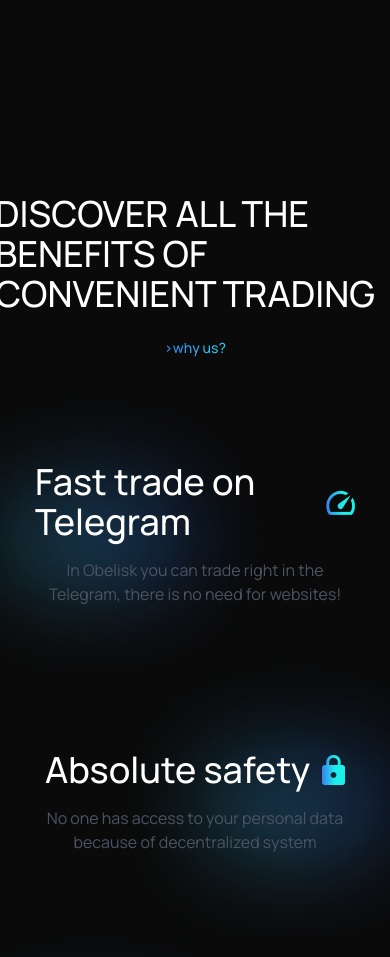
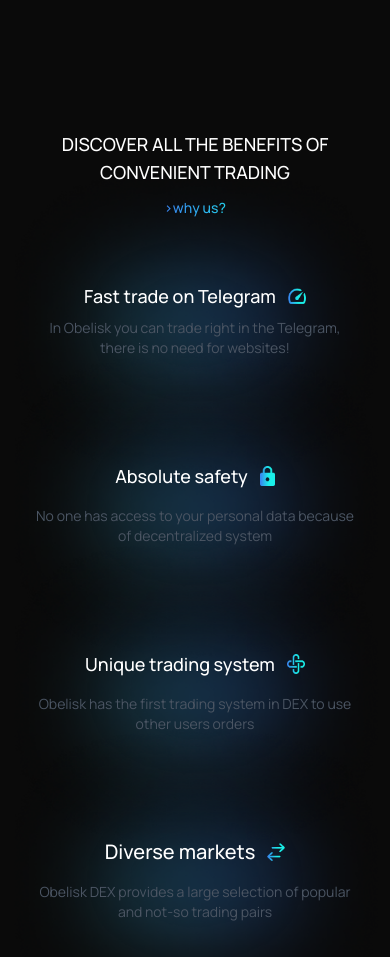
Before and after one commit to mnogodumalon/obelisk, a React (Vite) app: page / in a window 390 px wide. Shown: the part 1040-1997 px from the top of the page. Built offline with nearby package versions, Linux system fonts and the light colour scheme.

Commit message:
benefits mobile

```diff
--- a/src/components/BackgroundGlow.jsx
+++ b/src/components/BackgroundGlow.jsx
@@ -28,8 +28,8 @@
       src={ArgumentBg}
       className={
         props.direction
-          ? "absolute top-1/2 left-3/4 transform -translate-x-1/2 -translate-y-1/2 -z-10"
-          : "absolute top-1/2 left-1/4 transform -translate-x-1/2 -translate-y-1/2 -z-10"
+          ? "absolute top-1/2 left-3/4 transform -translate-x-1/2 -translate-y-1/2 -z-10 hidden md:block"
+          : "absolute top-1/2 left-1/4 transform -translate-x-1/2 -translate-y-1/2 -z-10 hidden md:block"
       }
       alt=""
     />
--- a/src/components/Benefits.jsx
+++ b/src/components/Benefits.jsx
@@ -6,71 +6,100 @@
 import ArgumentBg from "../assets/ArgumentBg.png";
 import GradientText from "./GradientText";
 import BackgroundGlow from "./BackgroundGlow";
+import ArgumentBGMobile from "../assets/ArgumentBgMobile.png";
 
 function Benefits() {
   return (
-    <div id="benefits" className="max-w-5xl pt-32">
-      <div className="flex items-center flex-col gap-6 mt-32">
-        <h2 className="font-medium text-4xl">
+    <div id="benefits" className="max-w-5xl md:pt-32 pt-16">
+      <div className="flex items-center flex-col md:gap-6 gap-3 mt-32">
+        <h2 className="font-medium text-lg w-[320px] md:w-max text-center md:text-4xl">
           DISCOVER ALL THE BENEFITS OF CONVENIENT TRADING
         </h2>
 
         <GradientText text="why us?" />
       </div>
-      <div className="flex flex-col items-start gap-3 mt-16 relative flex-wrap">
-        <div className=" flex flex-col gap-4 justify-center items-center p-10 rounded-lg">
+      <div className="flex flex-col items-start gap-3 md:mt-16 mt-6 relative flex-wrap">
+        <div className=" flex flex-col md:gap-4 gap-2 justify-center items-center p-10 rounded-lg">
           <div className="flex items-center gap-3">
-            <h3 className="text-4xl font-medium">Fast trade on Telegram</h3>
-            <img src={SpeedIcon} alt="SpeedIcon" />
+            <h3 className="text-lg md:text-4xl font-medium">
+              Fast trade on Telegram
+            </h3>
+            <img
+              src={SpeedIcon}
+              alt="SpeedIcon"
+              className="w-[18px] md:w-max h-auto"
+            />
           </div>
-          <p className="w-80 text-center text-gray-600 text-base">
+          <p className="w-80 text-center text-gray-600 md:text-base text-sm">
             In Obelisk you can trade right in the Telegram, there is no need for
             websites!
           </p>
         </div>
         <BackgroundGlow direction={false} />
+        <img
+          src={ArgumentBg}
+          alt=""
+          className="md:hidden absolute top-1/2 left-1/2 transform -translate-x-1/2 -translate-y-1/2 -z-10 "
+        />
       </div>
 
-      <div className="flex flex-col items-end gap-3 mt-16 relative flex-wrap">
+      <div className="flex flex-col items-end gap-3 md:mt-16 mt-6 relative flex-wrap">
         <div className=" flex flex-col gap-4 justify-center items-center p-10 rounded-lg">
           <div className="flex items-center gap-3">
-            <h3 className="text-4xl font-medium">Absolute safety</h3>
-            <img src={Lock} alt="SpeedIcon" />
+            <h3 className="md:text-4xl text-lg font-medium">Absolute safety</h3>
+            <img src={Lock} alt="SpeedIcon" className="md:w-max w-[15px]" />
           </div>
-          <p className="w-80 text-center text-gray-600 text-base">
+          <p className="w-80 text-center text-gray-600 md:text-base text-sm">
             No one has access to your personal data because of decentralized
             system
           </p>
         </div>
         <BackgroundGlow direction={true} />
+        <img
+          src={ArgumentBg}
+          alt=""
+          className="md:hidden absolute top-1/2 left-1/2 transform -translate-x-1/2 -translate-y-1/2 -z-10 "
+        />
       </div>
 
-      <div className="flex flex-col items-start gap-3 mt-16 relative flex-wrap">
+      <div className="flex flex-col items-start gap-3 md:mt-16 mt-6 relative flex-wrap">
         <div className=" flex flex-col gap-4 justify-center items-center p-10 rounded-lg">
           <div className="flex items-center gap-3">
-            <h3 className="text-4xl font-medium">Unique trading system</h3>
-            <img src={System} alt="SpeedIcon" />
+            <h3 className="md:text-4xl text-lg font-medium">
+              Unique trading system
+            </h3>
+            <img src={System} alt="SpeedIcon" className="md:w-max w-[18px]" />
           </div>
-          <p className="w-80 text-center text-gray-600 text-base">
+          <p className="w-80 text-center text-gray-600 md:text-base text-sm">
             Obelisk has the first trading system in DEX to use other users
             orders
           </p>
         </div>
         <BackgroundGlow direction={false} />
+        <img
+          src={ArgumentBg}
+          alt=""
+          className="md:hidden absolute top-1/2 left-1/2 transform -translate-x-1/2 -translate-y-1/2 -z-10 "
+        />
       </div>
 
-      <div className="flex flex-col items-end gap-3 mt-16 relative flex-wrap">
+      <div className="flex flex-col items-end gap-3 md:mt-16 mt-6 relative flex-wrap">
         <div className=" flex flex-col gap-4 justify-center items-center p-10 rounded-lg">
           <div className="flex items-center gap-3">
-            <h3 className="text-4xl font-medium">Diverse markets</h3>
-            <img src={Arrows} alt="SpeedIcon" />
+            <h3 className="md:text-4xl text-xl font-medium">Diverse markets</h3>
+            <img src={Arrows} alt="SpeedIcon" className="md:w-max w-[18px]" />
           </div>
-          <p className="w-80 text-center text-gray-600 text-base">
+          <p className="w-80 text-center text-gray-600 md:text-base text-sm">
             Obelisk DEX provides a large selection of popular and not-so trading
             pairs
           </p>
         </div>
         <BackgroundGlow direction={true} />
+        <img
+          src={ArgumentBg}
+          alt=""
+          className="md:hidden absolute top-1/2 left-1/2 transform -translate-x-1/2 -translate-y-1/2 -z-10 "
+        />
       </div>
     </div>
   );
--- a/src/components/Description.jsx
+++ b/src/components/Description.jsx
@@ -6,11 +6,11 @@
       id="description"
       className="flex flex-col items-center md:gap-6 gap-3 md:pt-64 pt-32"
     >
-      <h2 className="font-medium text-lg w-[320px] text-center md:text-4xl">
+      <h2 className="font-medium text-lg w-[320px] md:w-max text-center md:text-4xl">
         DECENTRALIZATED APP FOR FASTER AND EASILY TRADING
       </h2>
       <GradientText text="what is Obelisk?" />
-      <p className="text-gray-600 md:w-[600px] text-center text-sm">
+      <p className="text-gray-600 md:w-[600px] text-center text-sm md:text-lg">
         Obelisk DEX is a decentralizated app with fast transaction processing,
         diverse markets, safety blockchain, in simply and user-friendly design.
         Just trade and take profit!
```
Also changed, not shown: src/assets/ArgumentBgMobile.png (added).
